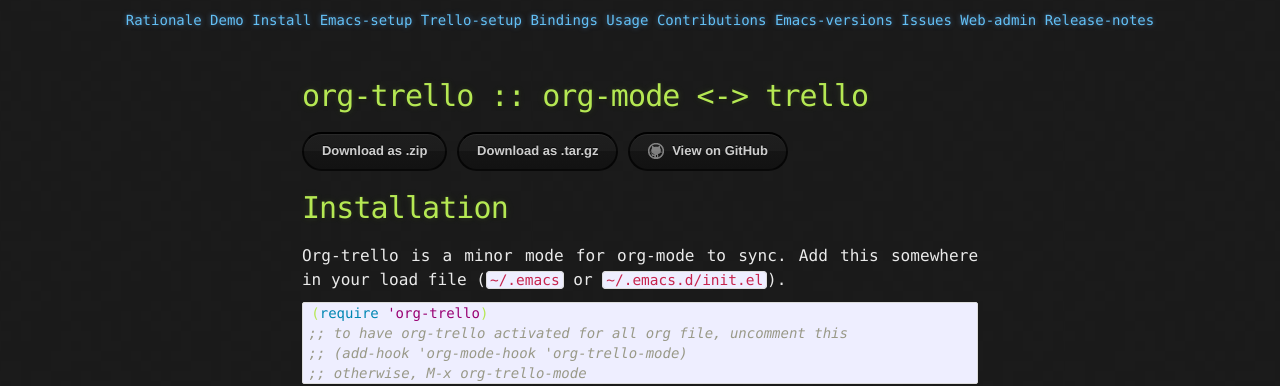
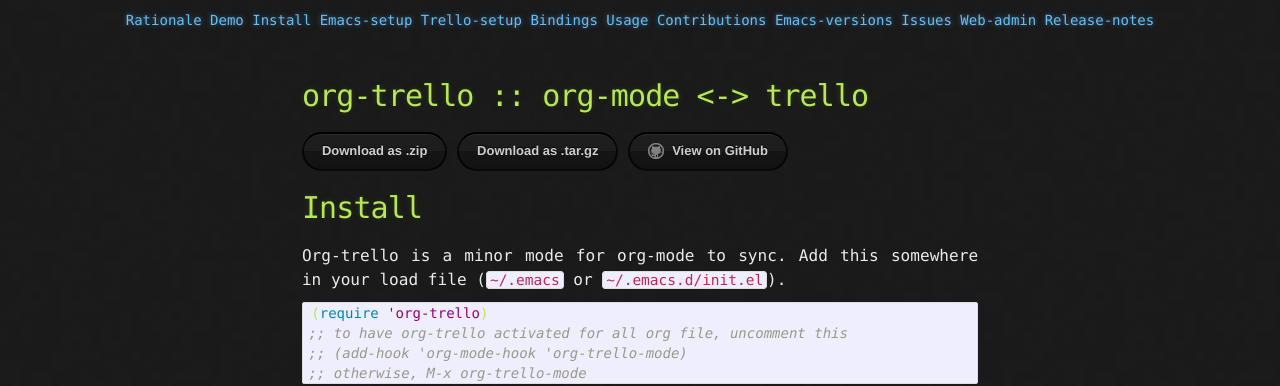
Before and after one commit to org-trello/org-trello.github.io, a Jekyll site: the page built from install.md, in a window 1280 px wide. Shown: the top 386 px of the page. Built offline with Jekyll 4.4.1, drawn with Linux system fonts in a browser that asks for light colours; Markdown is read by kramdown in place of the engine named in the settings.

Commit message:
Rename installation step to install

```diff
--- a/_layouts/default.html
+++ b/_layouts/default.html
@@ -24,7 +24,7 @@
           <div style="margin-top:10px">
             <a href="/rationale.html">Rationale</a>
             <a href="/demo.html">Demo</a>
-            <a href="/installation.html">Install</a>
+            <a href="/install.html">Install</a>
             <a href="/emacs-setup.html">Emacs-setup</a>
             <a href="/trello-setup.html">Trello-setup</a>
             <a href="/bindings.html">Bindings</a>
--- a/installation.md
+++ b/install.md
@@ -1,6 +1,6 @@
 ---
 layout: post
-title:  "Installation"
+title:  "Install"
 date:   2014-03-16 11:01:52
 ---
 
```
